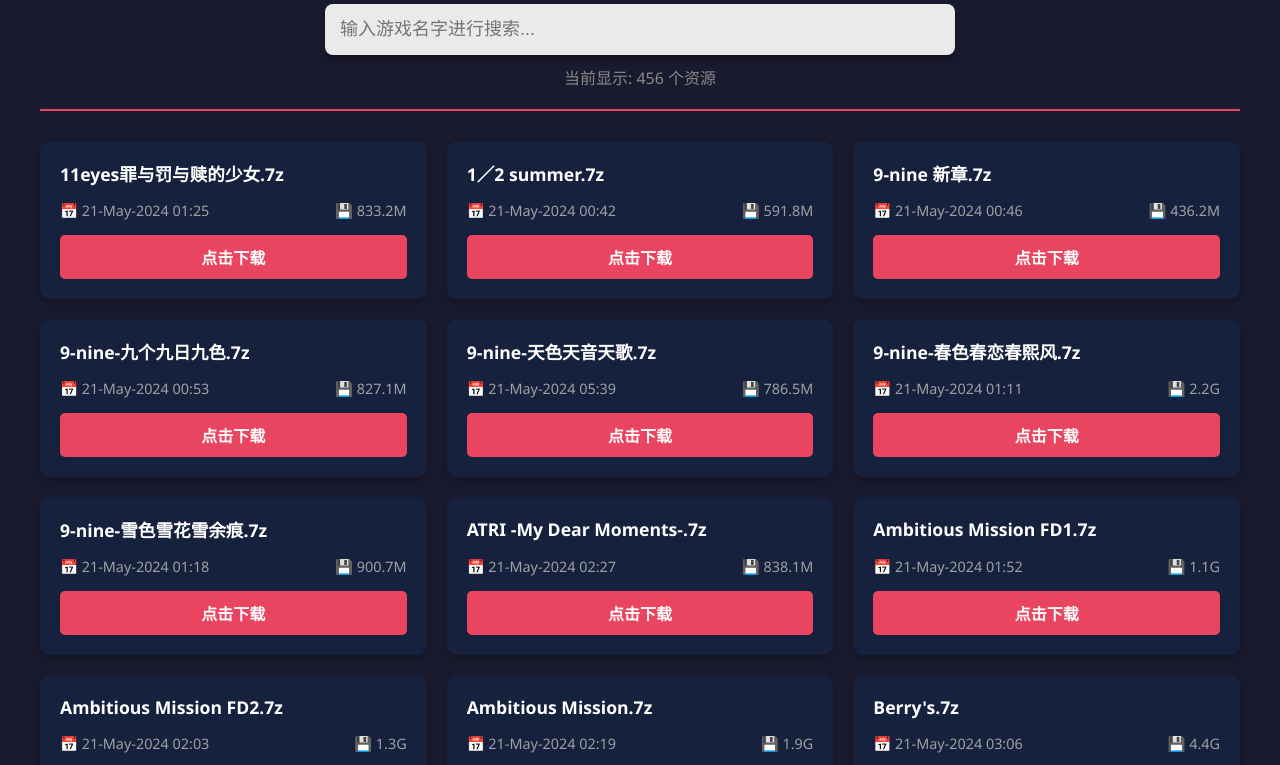
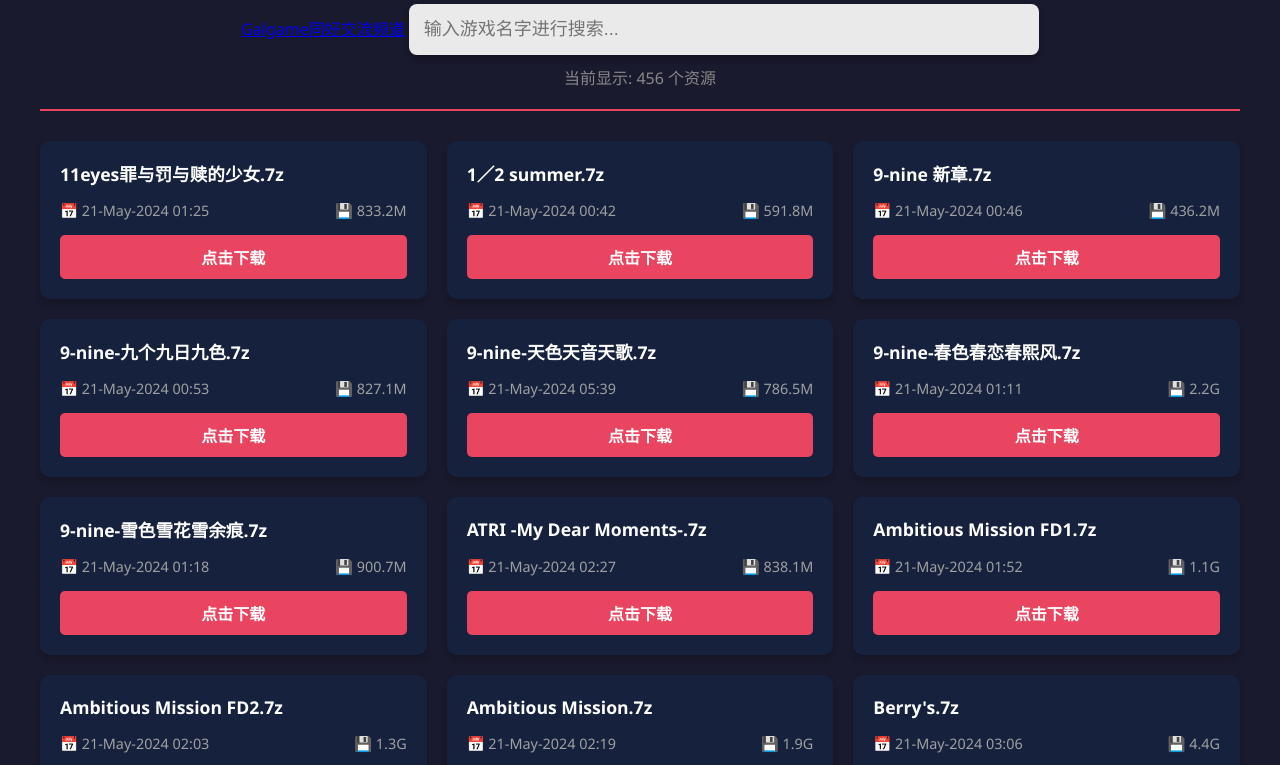
Before and after one commit to Amatsutsumi/1995, a plain HTML site: page krkr.html in a window 1280 px wide. Shown: the part 114-879 px from the top of the page. Drawn offline with Linux system fonts and the light colour scheme.

Commit message:
Update krkr.html

```diff
--- a/krkr.html
+++ b/krkr.html
@@ -124,6 +124,7 @@
 <div class="container">
     <header>
         <h1>KRKR 资源下载索引</h1>
+        <a href = "http://pd.qq.com/s/hmcd6stj4?businessType=9">Galgame同好交流频道</a>
         <input type="text" id="searchInput" class="search-box" placeholder="输入游戏名字进行搜索..." onkeyup="filterFiles()">
         <div class="file-count" id="fileCount">加载中...</div>
     </header>
```
